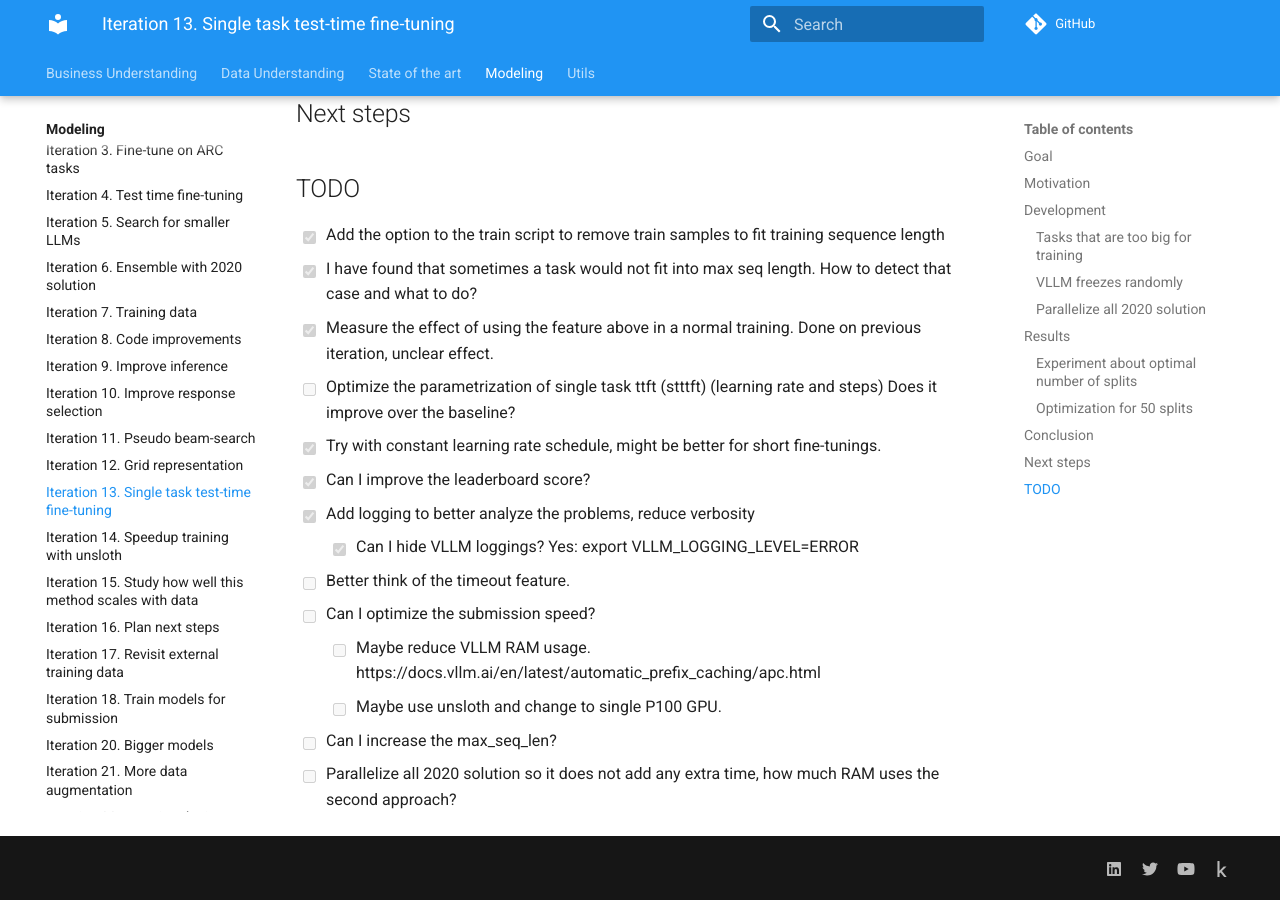
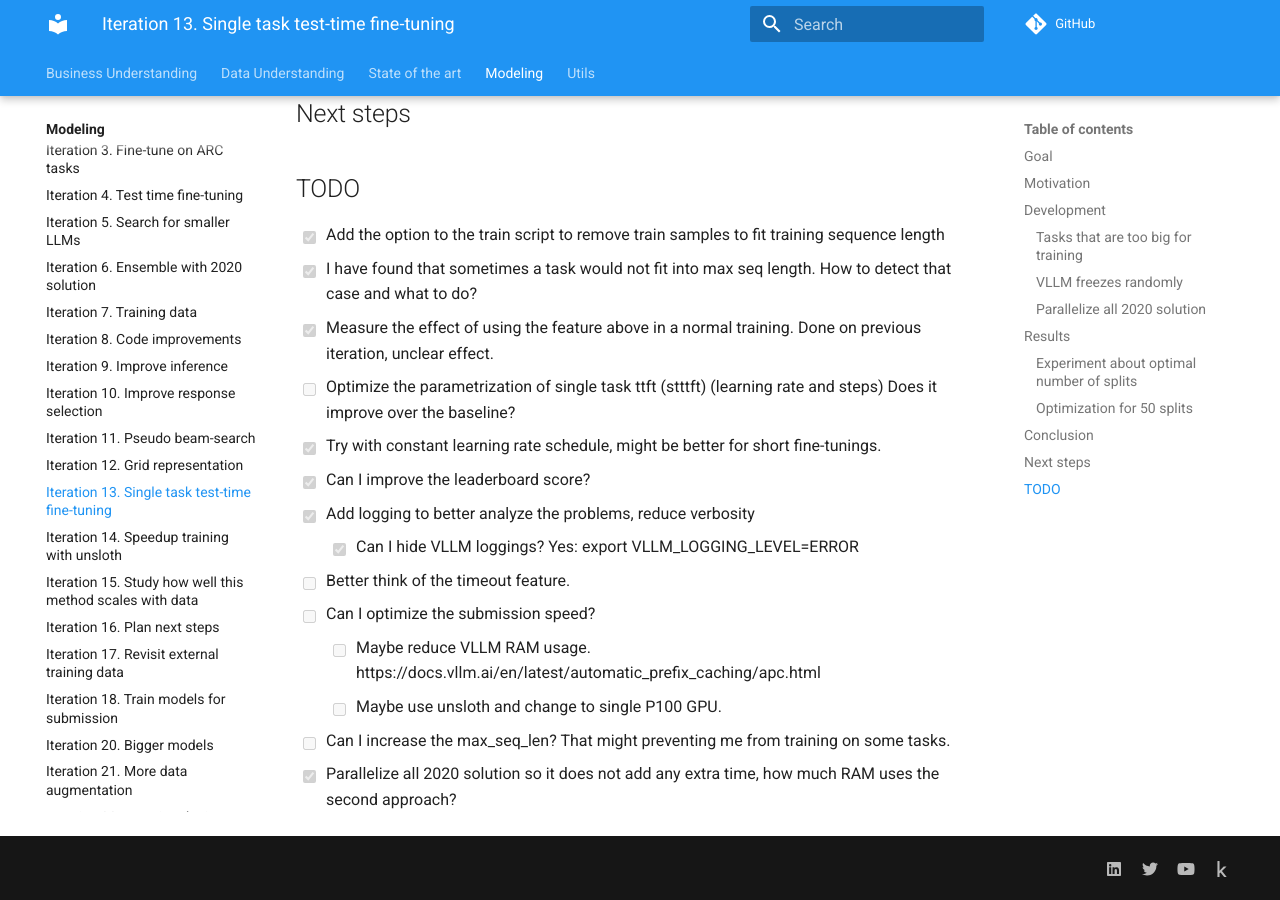
Before and after one commit to zhengjunyao-work/arc24, an MkDocs documentation site: the page built from docs/modeling/Iteration_13_single_task_ttft.md, in a window 1280 px wide and 900 px high, scrolled down 5413 px. Built offline with MkDocs 1.6.1 and Material for MkDocs 9.7.7, drawn with Linux system fonts in a browser that asks for light colours; comment, search, counter and statistics services are not loaded.

Commit message:
tiny changes

```diff
--- a/docs/modeling/Iteration_13_single_task_ttft.md
+++ b/docs/modeling/Iteration_13_single_task_ttft.md
@@ -222,5 +222,5 @@ TODO: new best score of 28! using an ensemble
 - [ ] Can I optimize the submission speed?
   - [ ] Maybe reduce VLLM RAM usage. https://docs.vllm.ai/en/latest/automatic_prefix_caching/apc.html
   - [ ] Maybe use unsloth and change to single P100 GPU.
-- [ ] Can I increase the max_seq_len?
-- [ ] Parallelize all 2020 solution so it does not add any extra time, how much RAM uses the second approach?
+- [ ] Can I increase the max_seq_len? That might preventing me from training on some tasks.
+- [x] Parallelize all 2020 solution so it does not add any extra time, how much RAM uses the second approach?
```
Also changed, not shown: docs/03_State_of_the_art.md (+1 -0 lines), docs/modeling/Iteration_22_learning_inputs_distribution.md (+1 -1 lines), 2 other files.
